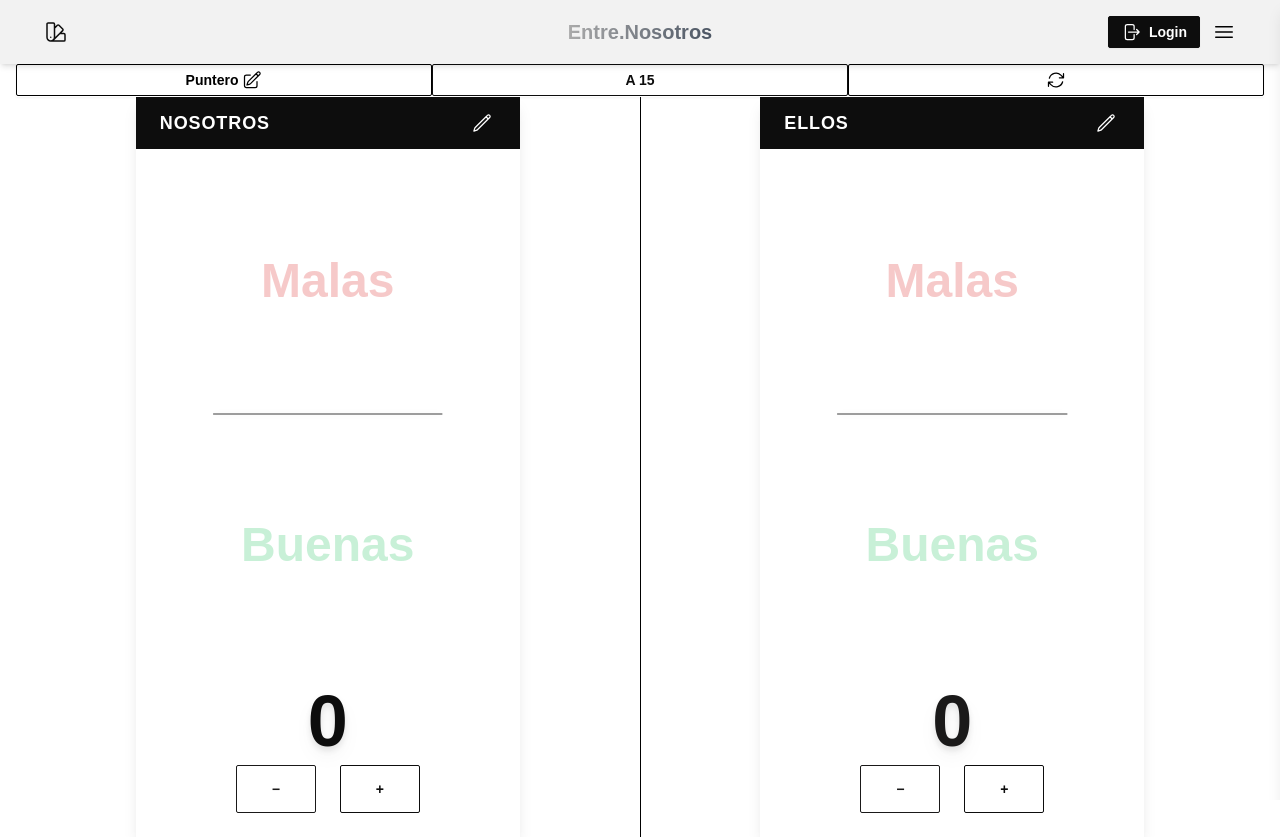
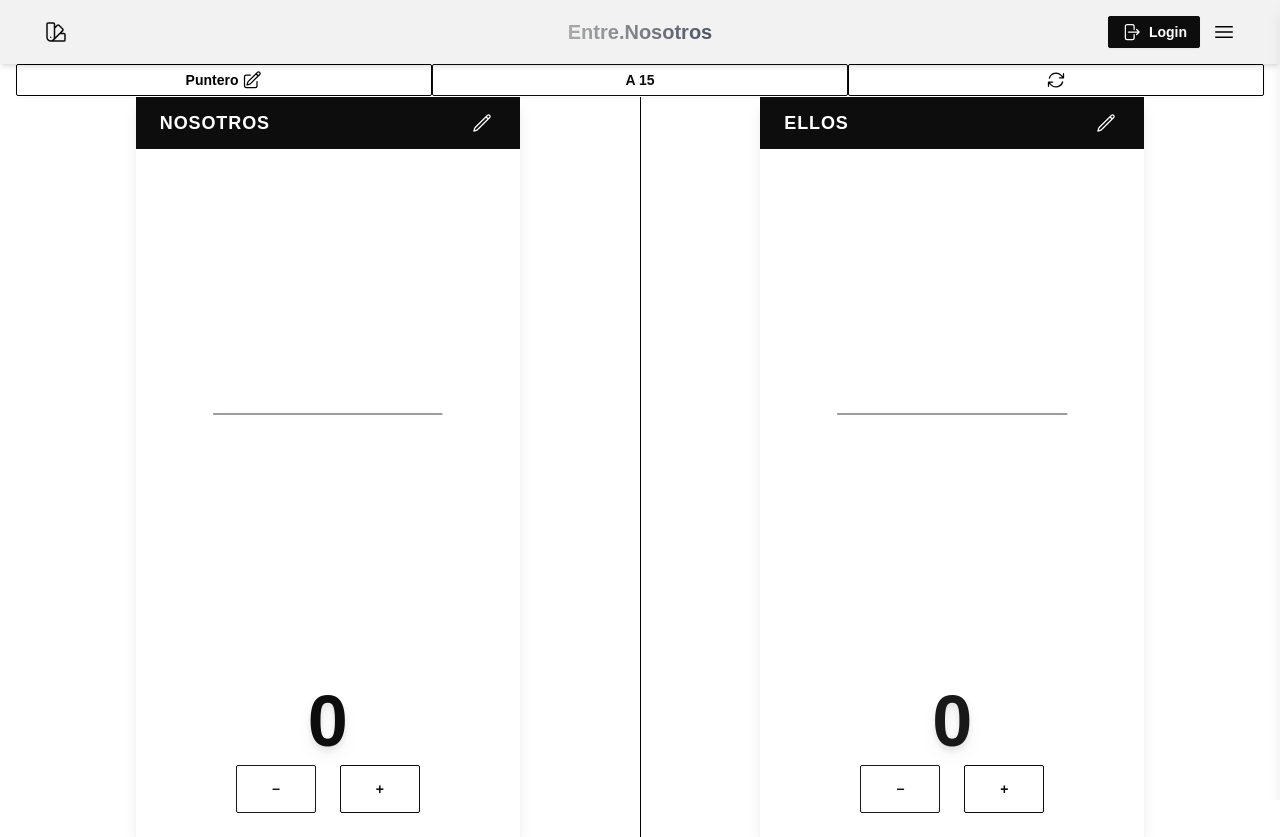
Before and after one commit to Gabito-17/Entre-Nosotros, a React (Create React App) app: page /truco/anotador in a window 1280 px wide. Built offline with nearby package versions, Linux system fonts and the light colour scheme; grey boxes are pictures that could not be loaded.

Commit message:
correccion

```diff
--- a/src/components/Truco/game/PanelEquipo.tsx
+++ b/src/components/Truco/game/PanelEquipo.tsx
@@ -1,12 +1,12 @@
 "use client";
 
+import { PencilIcon } from "@heroicons/react/24/outline";
+import { AnimatePresence, motion } from "framer-motion";
 import { useEffect, useRef, useState } from "react";
+import { scoreDown, scoreUp } from "../../../lib/Animations.ts";
 import { useGameTrucoStore } from "../../../stores/useGameTrucoStore.ts";
+import { usePlaySound } from "../../../stores/usePlaySound.ts";
 import { ScoreDisplay } from "../displays/ScoreDisplay.tsx";
-import { motion, AnimatePresence } from "framer-motion";
-import { scoreUp, scoreDown } from "../../../lib/Animations.ts";
-import { PencilIcon } from "@heroicons/react/24/outline";
-import { usePlaySound } from "../../../stores/usePlaySound.ts";
 
 interface PanelEquipoProps {
   equipo: "equipo1" | "equipo2";
@@ -21,6 +21,7 @@ export default function PanelEquipo({ equipo }: PanelEquipoProps) {
   );
   const setNombre = useGameTrucoStore((state) => state.setNombre);
   const addPoint = useGameTrucoStore((state) => state.addPoint);
+  const maxScore = useGameTrucoStore((state) => state.maxScore);
 
   const [editing, setEditing] = useState(false);
   const [tempNombre, setTempNombre] = useState(nombre);
@@ -104,6 +105,7 @@ export default function PanelEquipo({ equipo }: PanelEquipoProps) {
 
       <div className="relative flex flex-col items-center justify-center p-6 min-h-[200px] w-full">
         {/* Área "Malas" */}
+        {maxScore !== 15 && (
           <div
             onClick={() => handleChange(-1)}
             className="absolute top-0 left-0 right-0 h-1/2 flex items-center justify-center pointer-events-auto cursor-pointer select-none"
@@ -115,8 +117,10 @@ export default function PanelEquipo({ equipo }: PanelEquipoProps) {
               Malas
             </span>
           </div>
+        )}
 
         {/* Área "Buenas" */}
+        {maxScore !== 15 && (
           <div
             onClick={() => handleChange(1)}
             className="absolute bottom-0 left-0 right-0 h-1/2 flex items-center justify-center pointer-events-auto cursor-pointer select-none"
@@ -128,6 +132,7 @@ export default function PanelEquipo({ equipo }: PanelEquipoProps) {
               Buenas
             </span>
           </div>
+        )}
 
         {/* Línea divisoria */}
         <div
```
Lines whose indentation alone changed are shown as unchanged.
